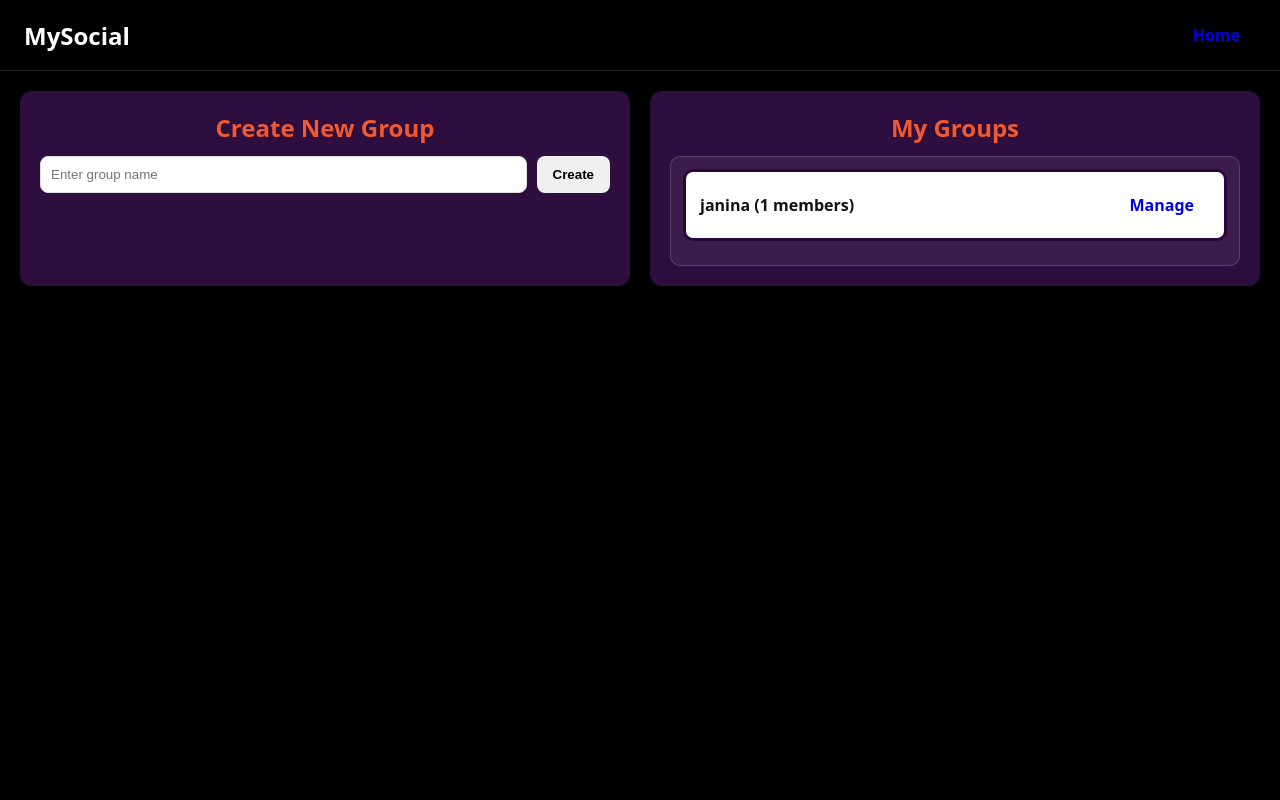
After one commit to joynab29/CHOL, a PHP site: page /create_group.php in a window 1280 px wide. The commit adds this page. Run offline with PHP 8.4, Linux system fonts and the light colour scheme; a user stored in the database is signed in; data comes from the database, SQL or seed files in the repository; both versions use the stored data as it was after the commit.

Commit message:
Add files via upload

```diff
--- /dev/null
+++ b/create_group.php
@@ -0,0 +1,102 @@
+<?php
+session_start();
+include 'auth.php';
+include 'dbconnect.php';
+
+if (!isset($_SESSION['user_id'])) {
+    header("Location: login.php");
+    exit();
+}
+
+$me = $_SESSION['user_id'];
+$success = '';
+$error = '';
+
+if ($_SERVER['REQUEST_METHOD'] === 'POST') {
+    if (!empty($_POST['group_name'])) {
+        $group_name = trim($_POST['group_name']);
+
+        // Check if group name already exists for this user
+        $check = $conn->prepare("SELECT id FROM groups WHERE created_by = ? AND name = ?");
+        $check->bind_param("is", $me, $group_name);
+        $check->execute();
+        $exists = $check->get_result();
+        if ($exists->num_rows > 0) {
+            $error = "You already have a group with this name.";
+        } else {
+            // Insert group
+            $stmt = $conn->prepare("INSERT INTO groups (name, created_by) VALUES (?, ?)");
+            $stmt->bind_param("si", $group_name, $me);
+            if ($stmt->execute()) {
+                $group_id = $conn->insert_id;
+
+                // Add owner to groupmembers
+                $stmt2 = $conn->prepare("INSERT INTO groupmembers (group_id, user_id, role) VALUES (?, ?, 'owner')");
+                $stmt2->bind_param("ii", $group_id, $me);
+                $stmt2->execute();
+
+                $success = "Group created successfully!";
+            } else {
+                $error = "Failed to create group.";
+            }
+        }
+    } else {
+        $error = "Group name cannot be empty.";
+    }
+}
+
+// Fetch groups
+$query = $conn->prepare("
+    SELECT g.id, g.name, COUNT(gm.user_id) AS members
+    FROM groups g
+    LEFT JOIN groupmembers gm ON g.id = gm.group_id
+    WHERE g.created_by = ?
+    GROUP BY g.id
+");
+$query->bind_param("i", $me);
+$query->execute();
+$groups = $query->get_result();
+?>
+<!DOCTYPE html>
+<html lang="en">
+<head>
+    <meta charset="UTF-8">
+    <title>Create Groups</title>
+    <link rel="stylesheet" href="groups.css">
+</head>
+<body>
+<div class="topnav">
+    <div class="logo">MySocial</div>
+    <a href="home.php" class="btn">Home</a>
+</div>
+<div class="main-container">
+    <!-- Left Panel -->
+    <div class="panel">
+        <h2>Create New Group</h2>
+        <form method="post" class="create-group-form">
+            <input type="text" name="group_name" placeholder="Enter group name" required>
+            <button type="submit" class="btn">Create</button>
+        </form>
+        <?php if ($success): ?><p class="success-message"><?= $success ?></p><?php endif; ?>
+        <?php if ($error): ?><p class="error-message"><?= $error ?></p><?php endif; ?>
+    </div>
+
+    <!-- Right Panel -->
+    <div class="panel">
+        <h2>My Groups</h2>
+        <div class="scroll">
+            <?php if ($groups->num_rows == 0): ?>
+                <p class="muted">No groups created yet.</p>
+            <?php else: ?>
+                <?php while ($row = $groups->fetch_assoc()): ?>
+                    <div class="card">
+                        <span><?= htmlspecialchars($row['name']) ?> (<?= $row['members'] ?> members)</span>
+                        <a href="manage_group.php?id=<?= $row['id'] ?>" class="btn">Manage</a>
+                    </div>
+                <?php endwhile; ?>
+            <?php endif; ?>
+        </div>
+    </div>
+</div>
+</body>
+</html>
--- /dev/null
+++ b/groups.css
@@ -0,0 +1,196 @@
+:root {
+  --bg: #000000;
+  --panel: #2e0d3f;
+  --card: #ffffff;
+  --text: #f7f7f8;
+  --muted: #c9c9ce;
+  --accent: #15ac4c;
+  --danger: #ef4444;
+  --line: #2b0a3d;
+}
+
+* {
+  margin: 0;
+  padding: 0;
+  box-sizing: border-box;
+}
+
+body {
+  min-height: 100vh;
+  background: var(--bg);
+  color: var(--text);
+  font-family: system-ui, -apple-system, Segoe UI, Roboto,
+    "Gill Sans", Calibri, "Trebuchet MS", sans-serif;
+  display: flex;
+  flex-direction: column;
+}
+
+/* Top Navigation */
+.topnav {
+  display: flex;
+  justify-content: space-between;
+  align-items: center;
+  padding: 16px 24px;
+  border-bottom: 1px solid rgba(255, 255, 255, 0.15);
+}
+
+.topnav .logo {
+  font-weight: 800;
+  font-size: 24px;
+  color: #fff;
+}
+
+.topnav ul {
+  display: flex;
+  list-style: none;
+  gap: 16px;
+}
+
+.topnav ul li a {
+  color: #fff;
+  text-decoration: none;
+  font-weight: 600;
+  padding: 8px 14px;
+  border-radius: 6px;
+}
+
+.topnav ul li a:hover {
+  background: #ffffff20;
+}
+
+/* Main Container */
+.main-container {
+  display: flex;
+  flex-wrap: wrap;
+  justify-content: center;
+  gap: 20px;
+  padding: 20px;
+}
+
+/* Panels */
+.panel {
+  flex: 1;
+  min-width: 340px;
+  background: var(--panel);
+  border-radius: 12px;
+  padding: 20px;
+  box-shadow: 0 4px 6px rgba(0, 0, 0, 0.2);
+}
+
+.panel h2 {
+  font-size: 24px;
+  color: rgb(241, 90, 48);
+  margin-bottom: 12px;
+  text-align: center;
+}
+
+.panel h3 {
+  font-size: 18px;
+  margin-bottom: 10px;
+  color: #fff;
+}
+
+/* Scrollable area */
+.scroll {
+  max-height: 300px;
+  overflow-y: auto;
+  border: 1px solid rgba(255, 255, 255, 0.15);
+  border-radius: 10px;
+  background: #ffffff10;
+  padding: 12px;
+}
+
+/* Cards */
+.card {
+  background: var(--card);
+  border: 3px solid #2a073b;
+  border-radius: 10px;
+  padding: 14px;
+  margin-bottom: 12px;
+  color: #111;
+  display: flex;
+  justify-content: space-between;
+  align-items: center;
+  gap: 10px;
+}
+
+.card span {
+  font-weight: bold;
+  font-size: 16px;
+}
+
+/* Buttons */
+.btn {
+  padding: 8px 16px;
+  border-radius: 8px;
+  border: none;
+  cursor: pointer;
+  text-decoration: none;
+  font-weight: bold;
+  display: inline-block;
+  transition: background 0.2s ease;
+}
+
+.btn:hover {
+  opacity: 0.85;
+}
+
+.btn.add {
+  background: var(--accent);
+  color: #fff;
+}
+
+.btn.tiny {
+  background: var(--danger);
+  color: #fff;
+  padding: 4px 10px;
+  font-size: 12px;
+  margin-left: 4px;
+}
+
+.btn.create {
+  background: #f15930;
+  color: #fff;
+}
+
+/* Forms */
+.create-group-form {
+  display: flex;
+  gap: 10px;
+  margin-bottom: 20px;
+}
+
+.create-group-form input[type="text"] {
+  flex: 1;
+  padding: 10px;
+  border-radius: 8px;
+  border: 1px solid #ddd;
+}
+
+/* Messages */
+.success-message,
+.error-message {
+  padding: 10px;
+  border-radius: 8px;
+  margin-top: 10px;
+  font-weight: bold;
+  text-align: center;
+}
+
+.success-message {
+  background: #d4edda;
+  color: #155724;
+}
+
+.error-message {
+  background: #f8d7da;
+  color: #721c24;
+}
+
+/* Responsive */
+@media (max-width: 768px) {
+  .main-container {
+    flex-direction: column;
+    align-items: center;
+  }
+}
--- a/home.php
+++ b/home.php
@@ -31,7 +31,7 @@ $username = htmlspecialchars($_SESSION['username']);
   <div class='go-to-options'>
       <a href="profile.php" class='btn'>PROFILE</a>
       <a href="friends.php" class='btn'>FRIENDS</a>
-      <a href="#" class='btn'>GROUPS</a>
+      <a href="create_group.php" class='btn'>GROUPS</a>
       <a href="#" class='btn'>EVENTS</a>
   </div>
 </body>
--- a/profile.php
+++ b/profile.php
@@ -62,7 +62,7 @@ $conn->close();
       <li><a href="home.php">Home</a></li>
       <li><a href="profile.php" style="color:#ff1add;">Profile</a></li>
       <li><a href="friends.php">Friends</a></li>
-      <li><a href="groups.php">Groups</a></li>
+      <li><a href="create_group.php">Groups</a></li>
       <li><a href="events.php">Events</a></li>
       <li><a href="logout.php">Logout</a></li>
     </ul>
```
Also changed, not shown: chol (1).sql (added, +216 -0 lines).
